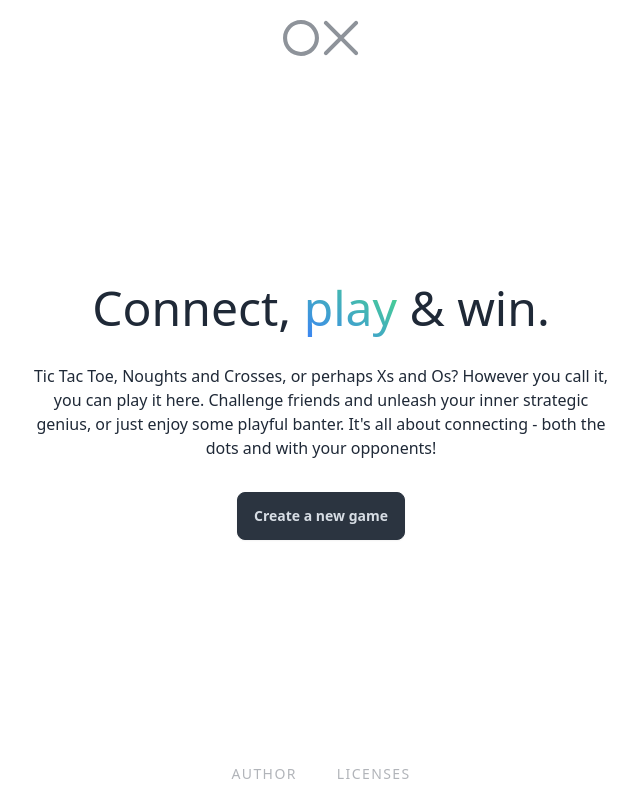
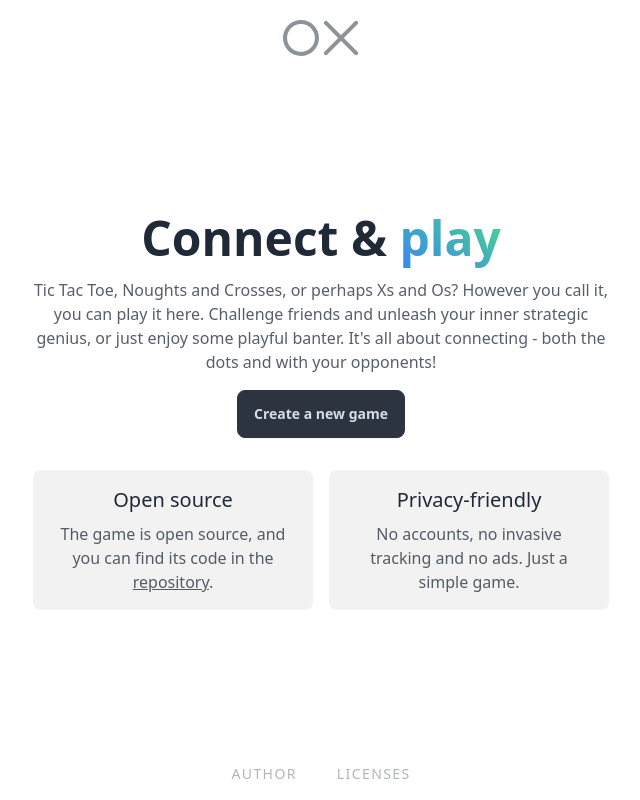
Before and after one commit to konradkubczyk/ox, a Vue app: page / in a window 1280 px wide. Shown: the whole page, without its empty margins (319-959 px from the left). Built offline with nearby package versions, Linux system fonts and the light colour scheme.

Commit message:
feat: display advantages on homepage

```diff
--- /dev/null
+++ b/src/components/AdvantageCard.vue
@@ -0,0 +1,14 @@
+<script setup lang="ts">
+defineProps({
+  title: String
+})
+</script>
+
+<template>
+  <div class="bg-base-200 p-4 rounded-lg">
+    <h2 class="text-xl">{{ title }}</h2>
+    <p class="mt-2 opacity-75">
+      <slot />
+    </p>
+  </div>
+</template>
--- a/src/views/HomeView.vue
+++ b/src/views/HomeView.vue
@@ -1,11 +1,12 @@
 <script setup lang="ts">
+import router from '@/router'
+import { ref } from 'vue'
 import { createGame } from '@/services/client'
-import { ref } from 'vue'
-import GameCreationDialog from '@/components/GameCreationDialog.vue'
 import { OperationStatesEnum } from '@/types/OperationStatesEnum'
 import type { OperationStatusInterface } from '@/types/OperationStatusInterface'
 import type { ToastInterface } from '@/types/ToastInterface'
-import router from '@/router'
+import GameCreationDialog from '@/components/GameCreationDialog.vue'
+import AdvantageCard from '@/components/AdvantageCard.vue'
 
 const inviteLink = ref('')
 
@@ -55,14 +56,13 @@ async function play() {
 </script>
 
 <template>
-  <section class="text-center p-3">
+  <section class="text-center px-4">
     <div class="max-w-xl mx-auto">
-      <h2 class="text-4xl md:text-5xl">
-        Connect,
+      <h2 class="text-4xl md:text-5xl font-semibold">
+        Connect &
         <span class="text-clip bg-clip-text text-transparent bg-gradient-to-tr from-blue-500 to-green-400">play</span>
-        &&nbsp;win.
       </h2>
-      <p class="my-8">
+      <p class="my-4 opacity-75">
         Tic Tac Toe, Noughts and Crosses, or perhaps Xs and Os? However you call it, you can play it here. Challenge
         friends and unleash your inner strategic genius, or just enjoy some playful banter. It's all about connecting -
         both the dots and with your opponents!
@@ -70,13 +70,24 @@ async function play() {
       <div class="flex gap-5 justify-center">
         <button
           @click="createGameHandler"
-          class="btn btn-neutral"
+          class="btn btn-neutral w-full sm:w-auto"
         >
           Create a new game
         </button>
       </div>
     </div>
   </section>
+  <section class="text-center px-4 mt-4 sm:mt-8">
+    <div class="grid sm:grid-cols-2 gap-4 max-w-xl mx-auto">
+      <AdvantageCard title="Open source">
+        The game is open source, and you can find its code in the <a href="https://gitlab.com/konradkubczyk/ox"
+                                                                     target="_blank" class="link">repository</a>.
+      </AdvantageCard>
+      <AdvantageCard title="Privacy-friendly">
+        No accounts, no invasive tracking and no ads. Just a simple game.
+      </AdvantageCard>
+    </div>
+  </section>
 
   <GameCreationDialog :operation-status="operationStatus" :invite-link="inviteLink" @play="play" />
 </template>
```
